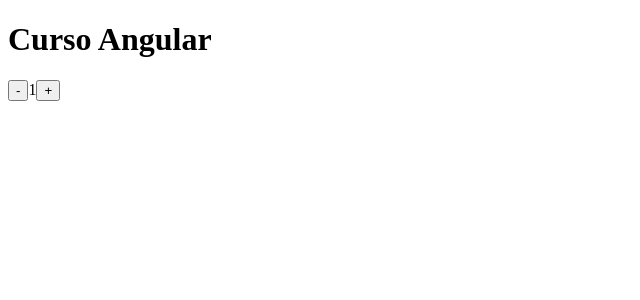
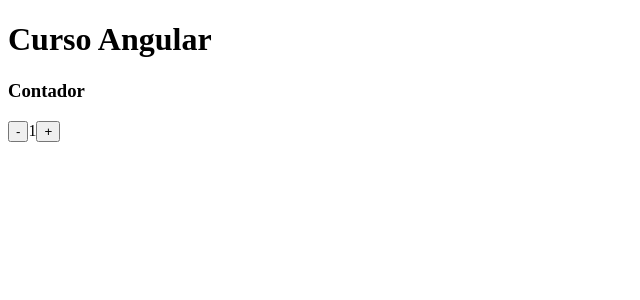
Before and after one commit to JuanSCaicedo/CursoAngular, an Angular app: page / in a window 1280 px wide. Shown: the top 300 px of the page, without its empty margins (0-640 px from the left). Built offline with nearby package versions, Linux system fonts and the light colour scheme.

Commit message:
creando contador

```diff
--- a/src/app/contador/contador.component.html
+++ b/src/app/contador/contador.component.html
@@ -1,9 +1,14 @@
-<button (click)=" numero = numero - 1">
-    -
-</button>
+<h3>Contador</h3>
 
-<span>{{numero}}</span>
+<div>
+    <button (click)="decrementar()">
+        -
+    </button>
 
-<button (click)=" numero = numero + 1">
-    +
-</button>
+    <span>{{numero}}</span>
+
+    <button (click)="incrementar()">
+        +
+    </button>
+
+</div>
--- a/src/app/contador/contador.component.ts
+++ b/src/app/contador/contador.component.ts
@@ -13,4 +13,12 @@
   }
 
   numero: number = 1;
+
+  decrementar() {
+    this.numero--;
+  }
+
+  incrementar() {
+    this.numero += 1;
+  }
 }
```
